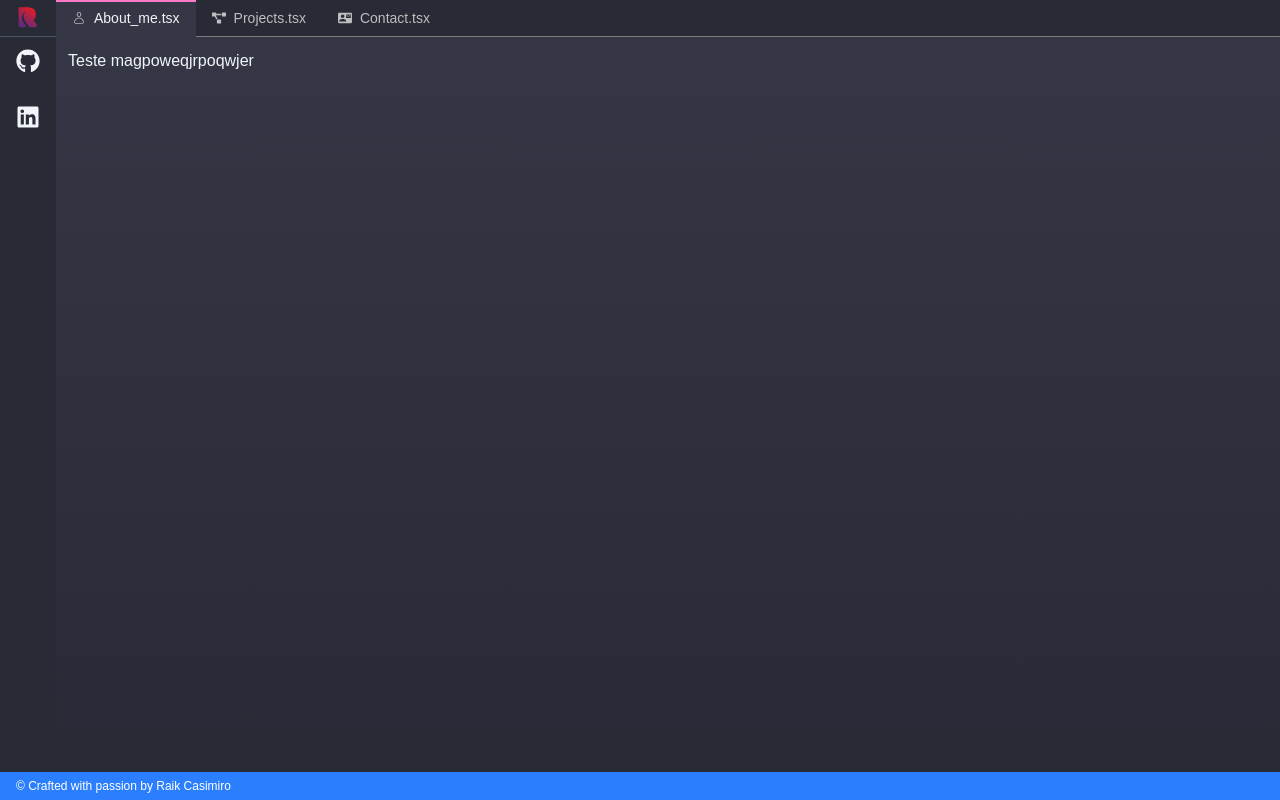
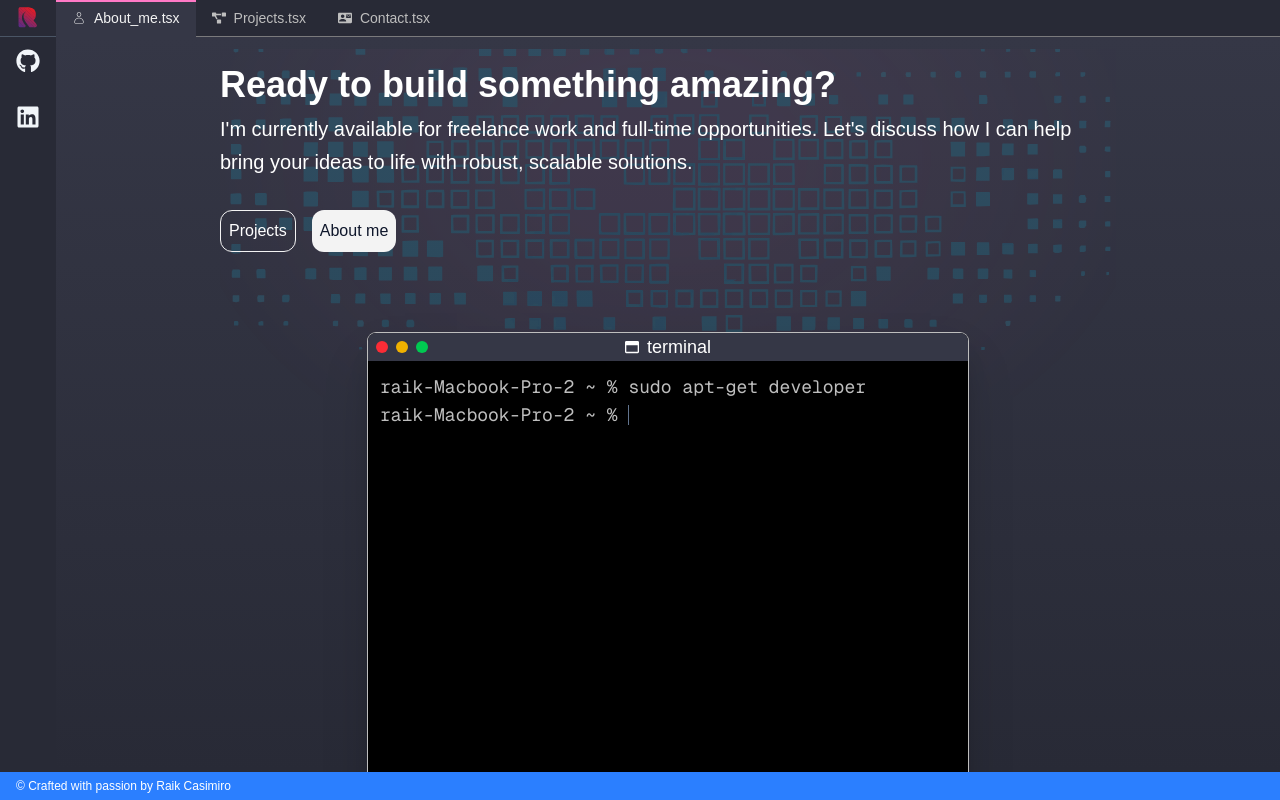
Before and after one commit to raik-casimiro/portfolio, a Next.js app: page / in a window 1280 px wide. Built offline with nearby package versions, Linux system fonts and the light colour scheme.

Commit message:
feat: implement Home component and update portfolio page with metadata

```diff
--- a/src/app/(main)/page.tsx
+++ b/src/app/(main)/page.tsx
@@ -1,8 +1,15 @@
+import { Home } from "@/components/pages";
+import { Metadata } from "next";
+
+export const metadata: Metadata = {
+  title: 'Raik Casimiro | Full-Stack Developer',
+}
+
 export default function Portfolio() {
 
   return (
     <>
-      Teste magpoweqjrpoqwjer
+      <Home />
     </>
   );
 }
--- /dev/null
+++ b/src/components/pages/home/home.tsx
@@ -0,0 +1,60 @@
+'use client'
+
+import Console from './_components/Console';
+import React from 'react';
+import { motion } from 'framer-motion';
+import Image from 'next/image';
+
+export default function Home() {
+
+  return (
+    <div className="flex flex-col md:flex-row h-screen">
+      <div className="flex flex-1">
+        <motion.main className="flex justify-around items-center flex-wrap w-full flex-1 text-white overflow-y-auto">
+          <motion.div
+            initial={{ y: 20, opacity: 0 }}
+            animate={{ y: 0, opacity: 1 }}
+            transition={{ delay: 0.2 }}
+            className="mb-12 text-center relative"
+          >
+
+          <Image
+            className="absolute top-1/2 left-1/2 -translate-x-1/2 -translate-y-1/2 -z-10 w-full opacity-15 bg-radial from-highlight/40 from-20% to-80% to-transparent"
+            src="/hexagon.svg"
+            alt="Hexagon background image"
+            width={0}
+            height={0}
+            priority={true}
+          />
+
+          <div className="container z-20 max-w-4xl">
+            <h2 className="text-3xl md:text-4xl font-bold mb-2 text-left">
+              Ready to build something amazing?
+            </h2>
+            <p className="text-xl mb-8 leading-relaxed text-left">
+              I&apos;m currently available for freelance work and full-time opportunities. Let&apos;s discuss how I can help bring
+              your ideas to life with robust, scalable solutions.
+            </p>
+            <div className="flex flex-col sm:flex-row gap-4">
+              <button className="border-foreground border hover:text-black hover:bg-foreground bg-transparent p-2 rounded-xl flex items-center cursor-pointer transition-all duration-200">
+                Projects
+              </button>
+              <button className="hover:bg-muted-foreground bg-foreground text-slate-900 p-2 rounded-xl flex items-center cursor-pointer transition-all duration-200">
+                About me
+              </button>
+            </div>
+          </div>
+          </motion.div>
+
+          <motion.section
+            initial={{ x: 80, opacity: 0 }}
+            animate={{ x: 0, opacity: 1 }}
+            transition={{ delay: 0.3 }}
+          >
+            <Console />
+          </motion.section>
+        </motion.main>
+      </div>
+    </div>
+  );
+}
--- /dev/null
+++ b/src/components/pages/index.ts
@@ -0,0 +1,5 @@
+import Home from './home/home'
+
+export {
+    Home
+}
```
